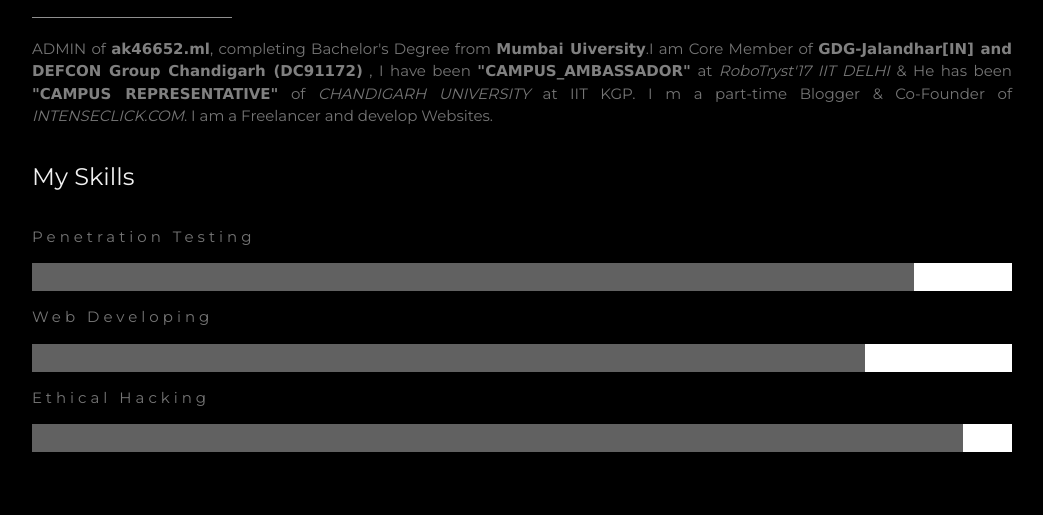
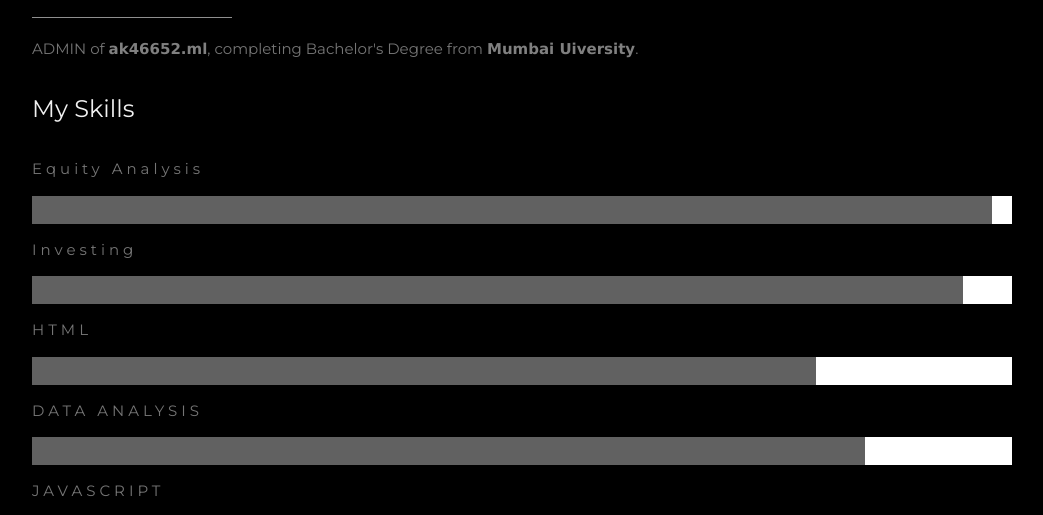
Before and after one commit to ak46652/bio, a plain HTML site: page index.html in a window 1280 px wide. Shown: the part 262-777 px from the top of the page, without its empty margins (118-1161 px from the left). Drawn offline with nearby package versions, Linux system fonts and the light colour scheme.

Commit message:
Update index.html

```diff
--- a/index.html
+++ b/index.html
@@ -30,18 +30,26 @@ body, h1,h2,h3,h4,h5,h6 {font-family: "Montserrat", sans-serif}
     <h2 class="w3-text-light-grey">INTRODUCTION</h2>
     <hr style="width:200px" class="w3-opacity">
     <p>
-    ADMIN of <strong><font face="verdana" color="grey">ak46652.ml</font></strong>, completing Bachelor's Degree from <strong><font face="verdana" color="grey">Mumbai Uiversity</font></strong>.I am Core Member of <strong><font face="verdana" color="grey">GDG-Jalandhar[IN] and DEFCON Group Chandigarh (DC91172)</font></strong> , I have been <strong><font face="verdana" color="grey">"CAMPUS_AMBASSADOR"</font></strong> at <i>RoboTryst'17 IIT DELHI</i> & He has been <strong><font face="verdana" color="grey"> "CAMPUS REPRESENTATIVE"</font></strong>  of <i>CHANDIGARH UNIVERSITY</i> at IIT KGP. I m a part-time Blogger & Co-Founder of <i>INTENSECLICK.COM</i>.  I am a Freelancer and develop Websites.
+    ADMIN of <strong><font face="verdana" color="grey">ak46652.ml</font></strong>, completing Bachelor's Degree from <strong><font face="verdana" color="grey">Mumbai Uiversity</font></strong>.
     </p>
     <h3 class="w3-padding-16 w3-text-light-grey">My Skills</h3>
-    <p class="w3-wide">Penetration Testing</p>
+     <p class="w3-wide">Equity Analysis</p>
     <div class="w3-white">
-      <div class="w3-dark-grey" style="height:28px;width:90%"></div>
+      <div class="w3-dark-grey" style="height:28px;width:98%"></div>
     </div>
-    <p class="w3-wide">Web Developing</p>
+      <p class="w3-wide">Investing</p>
+    <div class="w3-white">
+      <div class="w3-dark-grey" style="height:28px;width:95%"></div>
+    </div>
+    <p class="w3-wide">HTML</p>
+    <div class="w3-white">
+      <div class="w3-dark-grey" style="height:28px;width:80%"></div>
+    </div>
+    <p class="w3-wide">DATA ANALYSIS</p>
     <div class="w3-white">
       <div class="w3-dark-grey" style="height:28px;width:85%"></div>
     </div>
-    <p class="w3-wide">Ethical Hacking</p>
+    <p class="w3-wide">JAVASCRIPT</p>
     <div class="w3-white">
       <div class="w3-dark-grey" style="height:28px;width:95%"></div>
     </div><br>
```
